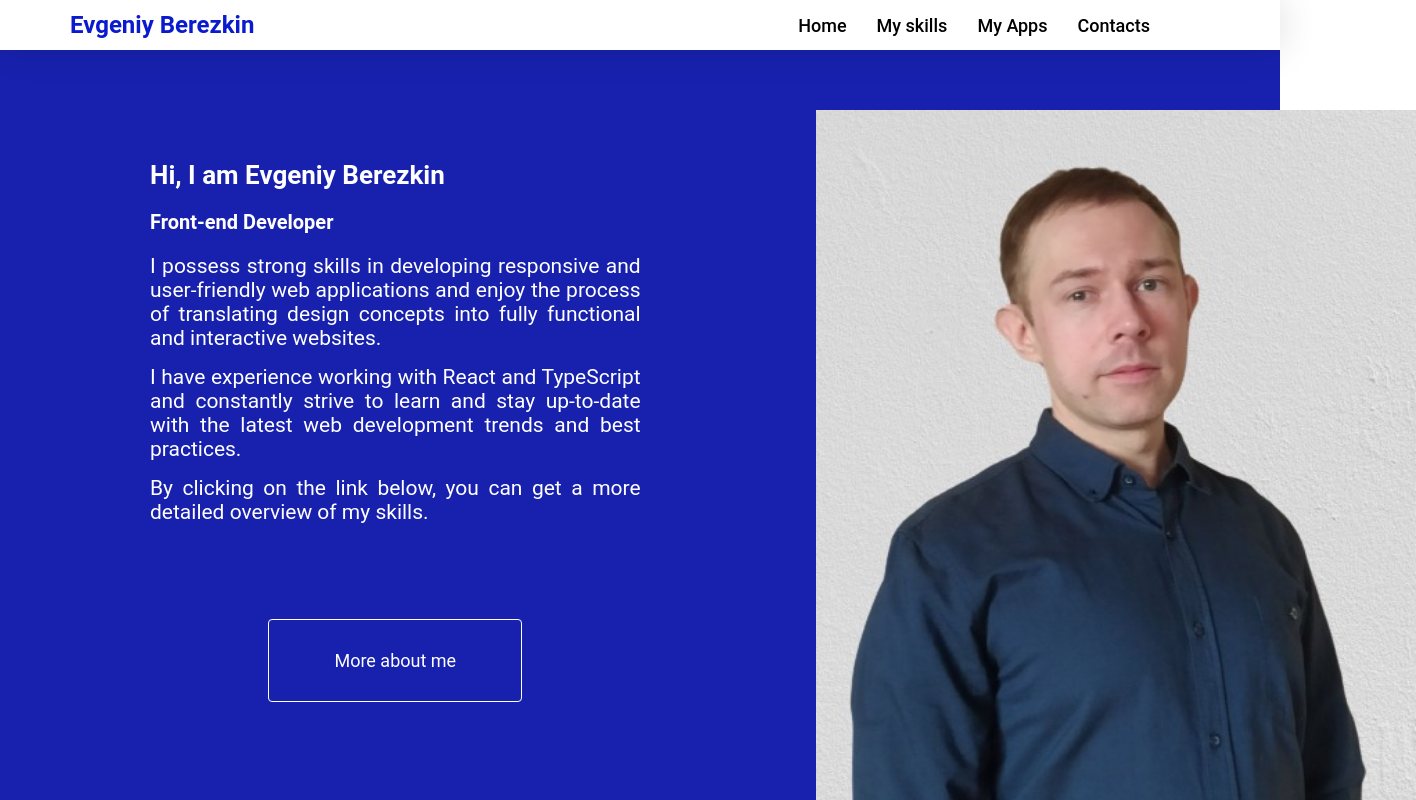
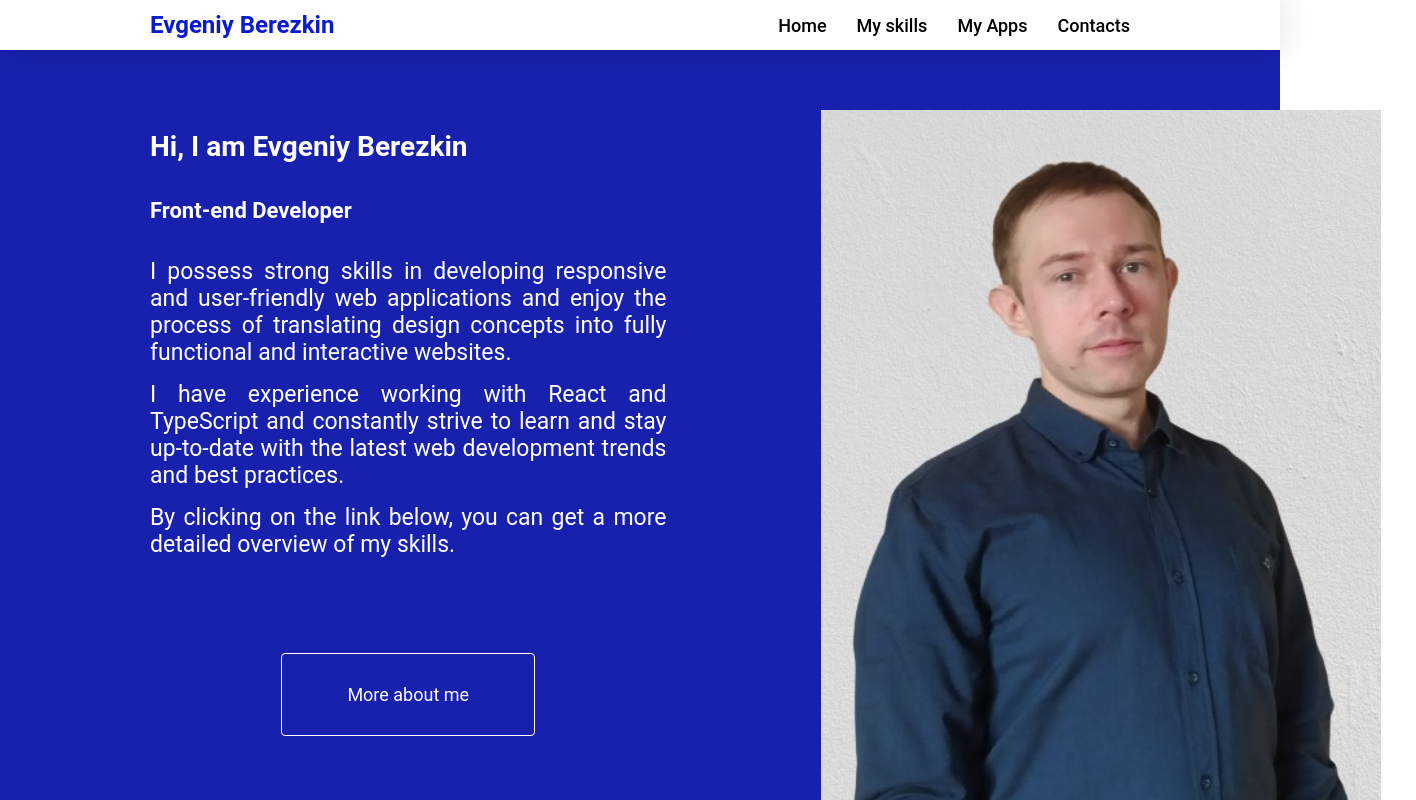
Before and after one commit to breznovic/mycv, a React (Create React App) app: page / in a window 1280 px wide. Shown: the top 800 px of the page, 1416 px wide, since content can reach past the window. Built offline with nearby package versions, Linux system fonts and the light colour scheme.

Commit message:
Nav layout refactoring

```diff
--- a/src/components/Main/main.module.css
+++ b/src/components/Main/main.module.css
@@ -12,11 +12,11 @@
   justify-content: space-around;
   flex-direction: row;
   padding: 60px 0px 0px 150px;
-  gap: 175px;
+  gap: 155px;
 }
 
 .info {
-  margin: 50px 0px 0px 0px;
+  margin: 20px 0px 0px 0px;
 }
 
 .photo {
@@ -24,21 +24,21 @@
 }
 
 .photo img {
-  height: 800px;
-  width: 600px;
+  height: 720px;
+  width: 560px;
 }
 
 .info .title {
   animation: fall-and-bounce 1s ease-in-out forwards;
   animation-delay: 0.5s;
-  margin: 0px 0px 20px 0px;
-  font-size: 26px;
+  margin: 0px 0px 35px 0px;
+  font-size: 28px;
 }
 .info .subtitle {
   animation: fall-and-bounce 1s ease-in-out forwards;
   animation-delay: 1s;
-  margin: 0px 0px 20px 0px;
-  font-size: 20px;
+  margin: 0px 0px 35px 0px;
+  font-size: 22px;
 }
 
 .info p {
@@ -46,7 +46,7 @@
   text-align: justify;
   animation: emergence 2s ease-in;
   margin: 0px 0px 15px 0px;
-  font-size: 21px;
+  font-size: 23px;
 }
 
 .buttonContainer {
--- a/src/components/Nav/nav.module.css
+++ b/src/components/Nav/nav.module.css
@@ -31,7 +31,7 @@
 }
 
 .right {
-  margin-right: 130px;
+  margin-right: 150px;
 }
 
 .right .list {
@@ -92,12 +92,11 @@
     display: none;
   }
   .wrapper {
-    width: 73%;
     justify-content: space-around;
-    gap: 170px;
+    gap: 180px;
   }
   .name {
-    margin-left: 20px;
+    margin-left: 50px;
   }
 
   .name h2 {
@@ -105,11 +104,11 @@
   }
 
   .right .list {
-    gap: 41px;
+    gap: 35px;
   }
 
   .listItem {
-    font-size: 15.5px;
+    font-size: 16px;
   }
 }
 
@@ -118,24 +117,11 @@
     display: none;
   }
   .wrapper {
-    width: 85%;
     justify-content: space-around;
     gap: 240px;
   }
   .name {
     margin-left: 70px;
-  }
-
-  .name h2 {
-    font-size: 23px;
-  }
-
-  .right .list {
-    gap: 47px;
-  }
-
-  .listItem {
-    font-size: 17px;
   }
 }
 
@@ -144,23 +130,10 @@
     display: none;
   }
   .wrapper {
-    width: 100%;
-    justify-content: space-around;
     gap: 350px;
   }
   .name {
     margin-left: 70px;
-  }
-
-  .name h2 {
-    font-size: 23px;
-  }
-  .right .list {
-    gap: 50px;
-  }
-
-  .listItem {
-    font-size: 17px;
   }
 }
 
@@ -173,8 +146,9 @@
     justify-content: space-between;
   }
   .name {
-    margin-left: 70px;
+    margin-left: 150px;
   }
+
   .right .list {
     gap: 30px;
   }
```
